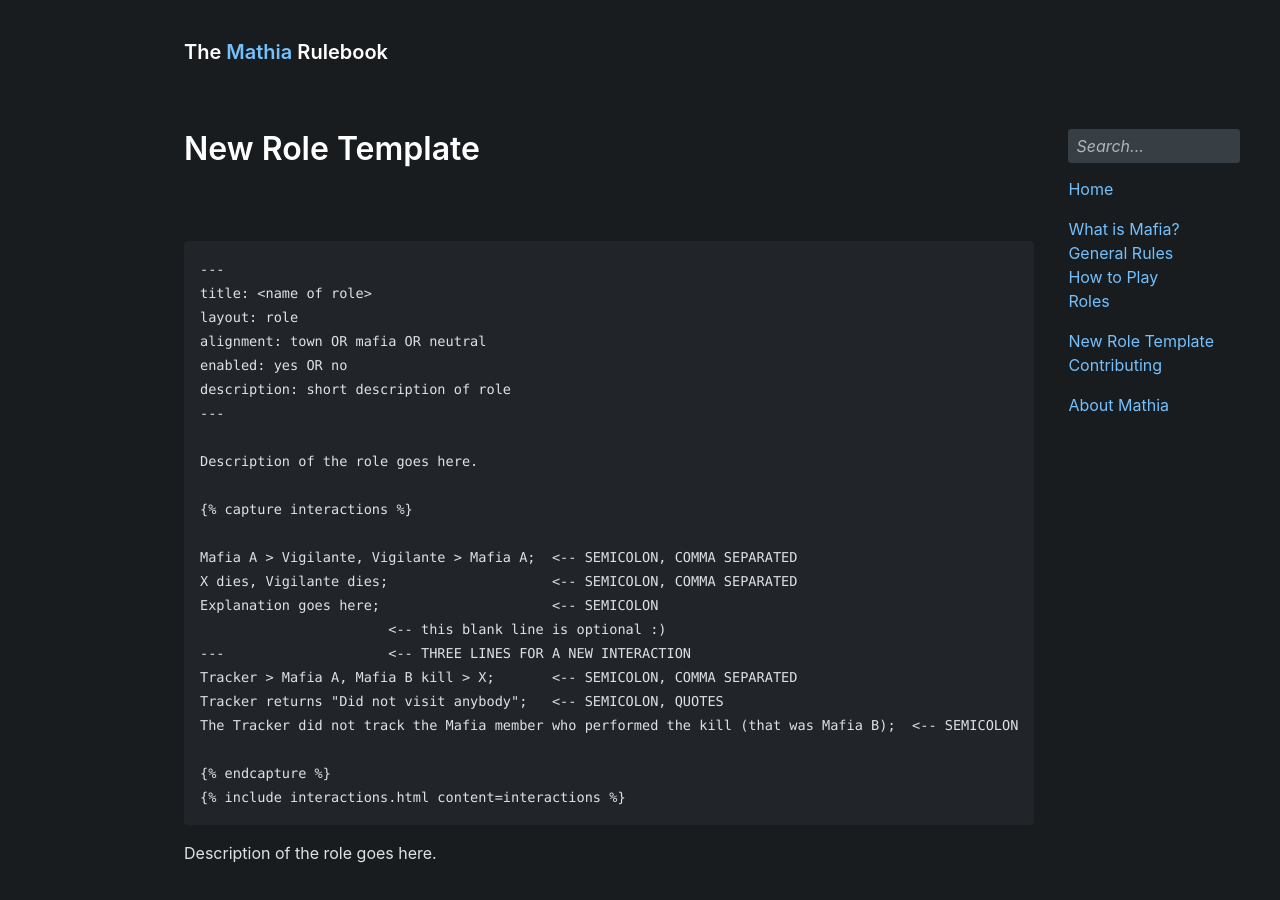
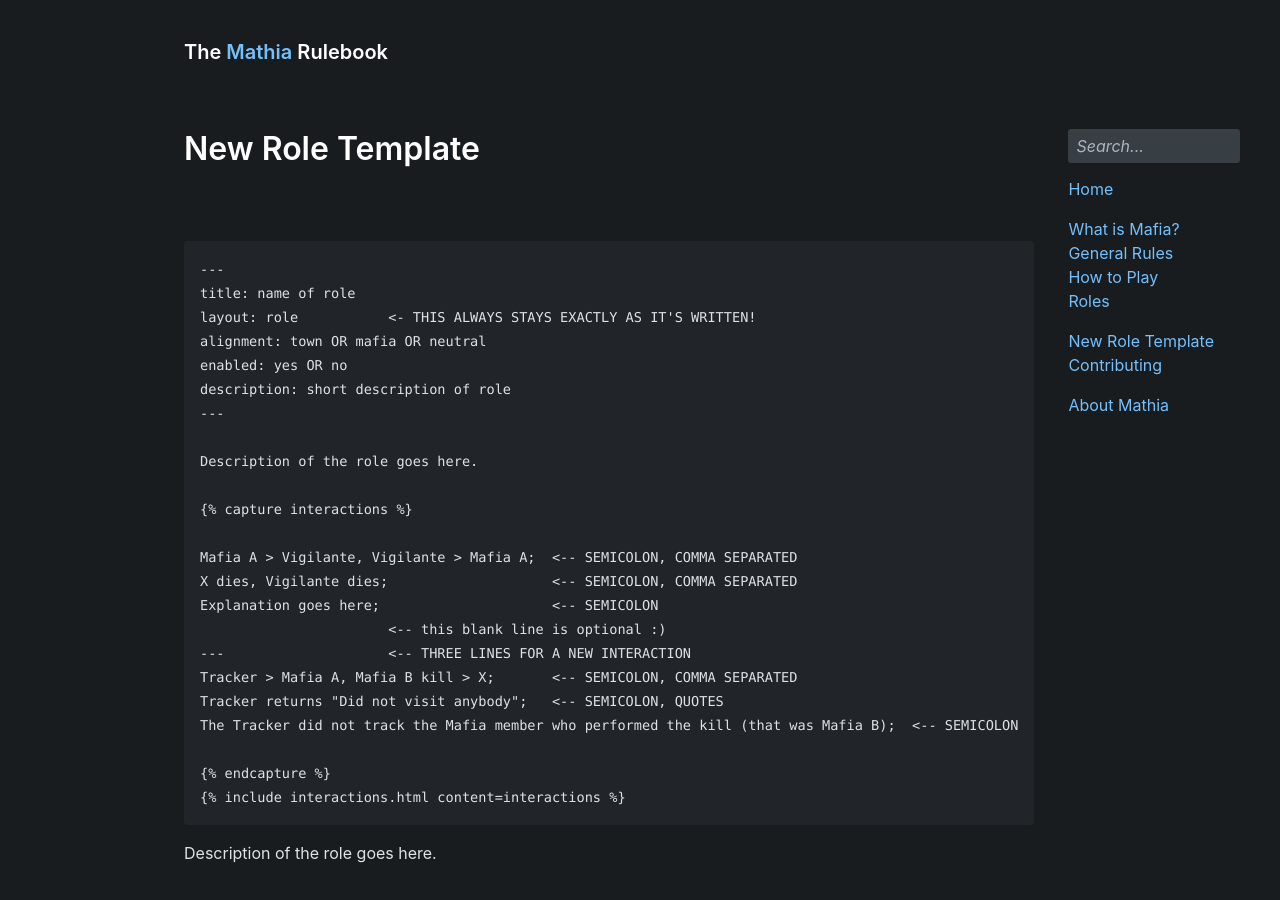
Before and after one commit to olliecheng/mathia-rulebook, a Jekyll site: the page built from information/new-role-template.md, in a window 1280 px wide and 900 px high. Built offline with Jekyll 4.4.1, drawn with Linux system fonts in a browser that asks for light colours; some web fonts are replaced.

Commit message:
clarified layout template

````diff
--- a/information/new-role-template.md
+++ b/information/new-role-template.md
@@ -10,8 +10,8 @@ permalink: /new-role-template/
 {% raw %}
 ```
 ---
-title: <name of role>
-layout: role
+title: name of role
+layout: role           <- THIS ALWAYS STAYS EXACTLY AS IT'S WRITTEN!
 alignment: town OR mafia OR neutral
 enabled: yes OR no
 description: short description of role
````
